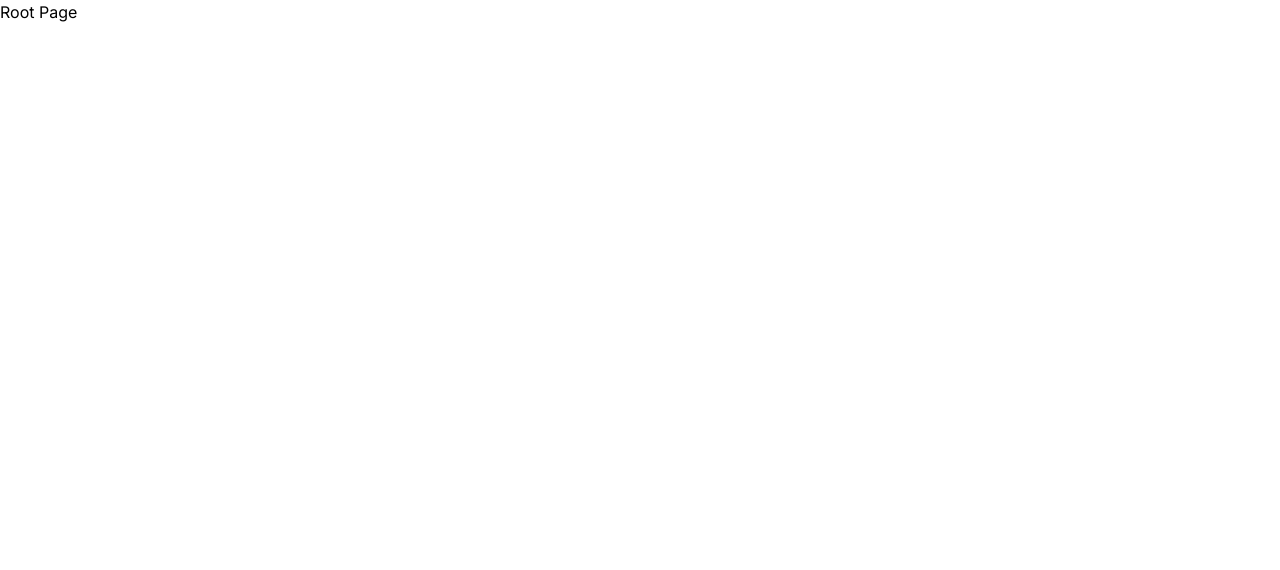
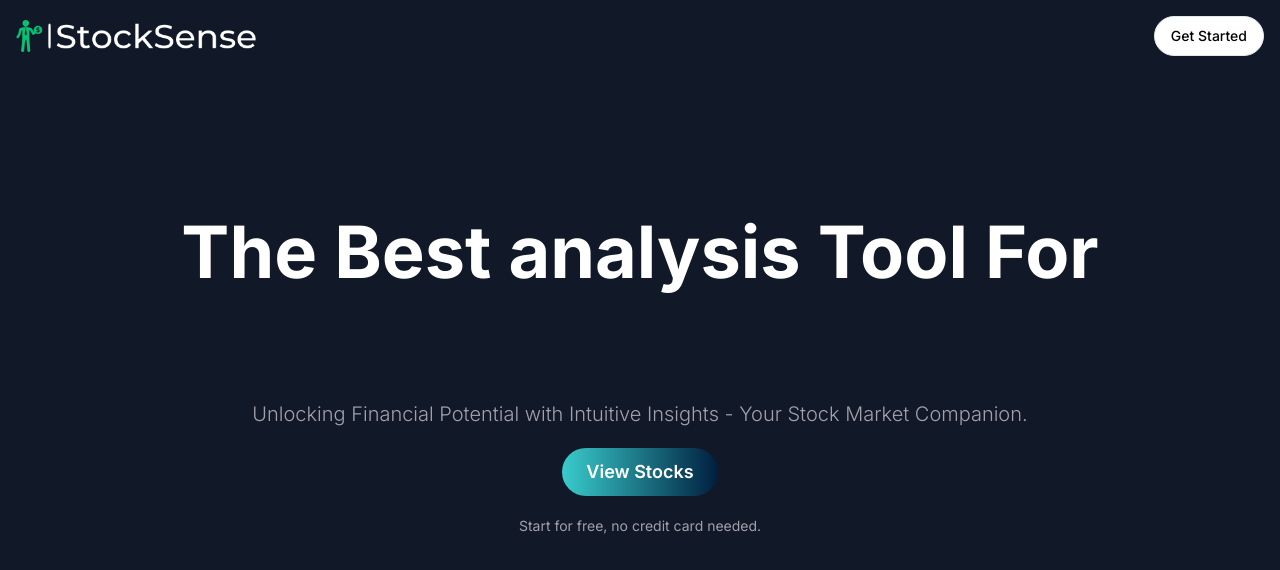
Before and after one commit to RushikeshShelar/StockSense, a Next.js app: page / in a window 1280 px wide. Shown: the top 570 px of the page. Built offline with nearby package versions, Linux system fonts and the light colour scheme; no server answers.

Commit message:
feat: Landing Page

```diff
--- /dev/null
+++ b/app/(root)/layout.tsx
@@ -0,0 +1,15 @@
+const RootLayout = ({
+    children
+  }: {
+    children: React.ReactNode;
+  }) => {
+    return (
+      <main className="h-full bg-[#111827] overflow-auto">
+        <div className="mx-auto max-w-screen-xl h-full w-full">
+          {children}
+        </div>
+      </main>
+     );
+  }
+
+  export default RootLayout;
--- a/app/(root)/page.tsx
+++ b/app/(root)/page.tsx
@@ -1,9 +1,11 @@
-import Image from 'next/image'
+import LandingHero from '@/components/root/landing-hero'
+import { LandingNavbar } from '@/components/root/landing-navbar'
 
 export default function Home() {
   return (
-    <div>
-      Root Page
-    </div>
+    <main>
+      <LandingNavbar />
+      <LandingHero />
+    </main>
   )
 }
--- /dev/null
+++ b/components/root/landing-hero.tsx
@@ -0,0 +1,49 @@
+"use client";
+
+import { useAuth } from "@clerk/nextjs";
+import Link from "next/link";
+import TypewriterComponent from "typewriter-effect";
+
+import { Button } from "@/components/ui/button";
+
+const LandingHero = () => {
+
+    const { isSignedIn } = useAuth();
+
+    return (
+        <div className="text-white font-bold py-36 text-center space-y-5">
+            <div className="text-4xl sm:text-5xl md:text-6xl lg:text-7xl space-y-5 font-bold">
+                <h1>The Best analysis Tool For</h1>
+                <div className="text-transparent bg-clip-text bg-gradient-to-r from-[#001f3f] to-[#39cccc]">
+                    <TypewriterComponent
+                        options={{
+                            strings: [
+                                "Market Insights",
+                                "Investment Decisions",
+                                "Real-Time Results",
+                                "Smart Investors"
+                            ],
+                            autoStart: true,
+                            loop: true,
+                        }}
+                    />
+                </div>
+            </div>
+            <div className="text-sm md:text-xl font-light text-zinc-400">
+            Unlocking Financial Potential with Intuitive Insights - Your Stock Market Companion.
+            </div>
+            <div>
+                <Link href={isSignedIn ? "/dashboard" : "/sign-up"}>
+                    <Button variant="premium" className="md:text-lg p-4 md:p-6 rounded-full font-semibold ">
+                        View Stocks
+                    </Button>
+                </Link>
+            </div>
+            <div className="text-zinc-400 text-xs md:text-sm font-normal">
+            Start for free, no credit card needed.
+            </div>
+        </div>
+    );
+}
+
+export default LandingHero;
--- /dev/null
+++ b/components/root/landing-navbar.tsx
@@ -0,0 +1,37 @@
+"use client";
+
+import { Montserrat } from "next/font/google";
+import Image from "next/image";
+import Link from "next/link";
+import { useAuth } from "@clerk/nextjs";
+
+import { Button } from "@/components/ui/button";
+
+const font = Montserrat({
+    weight: "600",
+    subsets: ["latin"]
+});
+
+export const LandingNavbar = () => {
+    const { isSignedIn } = useAuth();
+
+    return (
+        <nav className="p-4 bg-transparent flex items-center justify-between">
+            <Link href="/" className="flex items-center relative h-8 w-[15rem]" >
+                    <Image
+                        fill
+                        alt="Logo"
+                        src="/logo.png"
+                        className="w-10 h-10"
+                    />
+            </Link>
+            <div className="flex items-center gap-x-2">
+                <Link href={isSignedIn ? "/dashboard" : "/sign-up"}>
+                    <Button variant="outline" className="rounded-full">
+                        Get Started
+                    </Button>
+                </Link>
+            </div>
+        </nav>
+    )
+}
--- a/package.json
+++ b/package.json
@@ -10,6 +10,7 @@
   },
   "dependencies": {
     "@clerk/nextjs": "^4.29.3",
+    "@radix-ui/react-slot": "^1.0.2",
     "class-variance-authority": "^0.7.0",
     "clsx": "^2.1.0",
     "lucide-react": "^0.309.0",
@@ -17,7 +18,8 @@
     "react": "^18",
     "react-dom": "^18",
     "tailwind-merge": "^2.2.0",
-    "tailwindcss-animate": "^1.0.7"
+    "tailwindcss-animate": "^1.0.7",
+    "typewriter-effect": "^2.21.0"
   },
   "devDependencies": {
     "@types/node": "^20",
```
Also changed, not shown: 1 other file (tests, documents, lock files or other folders).
